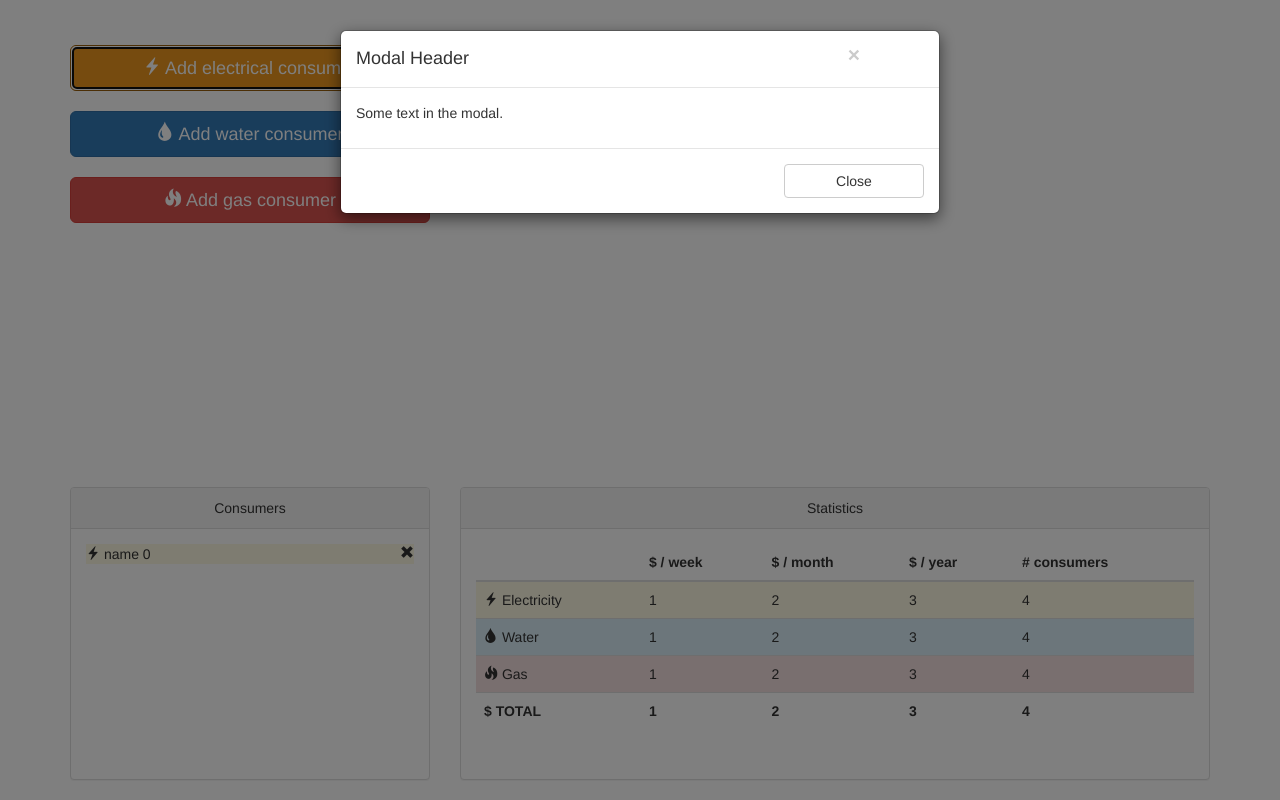
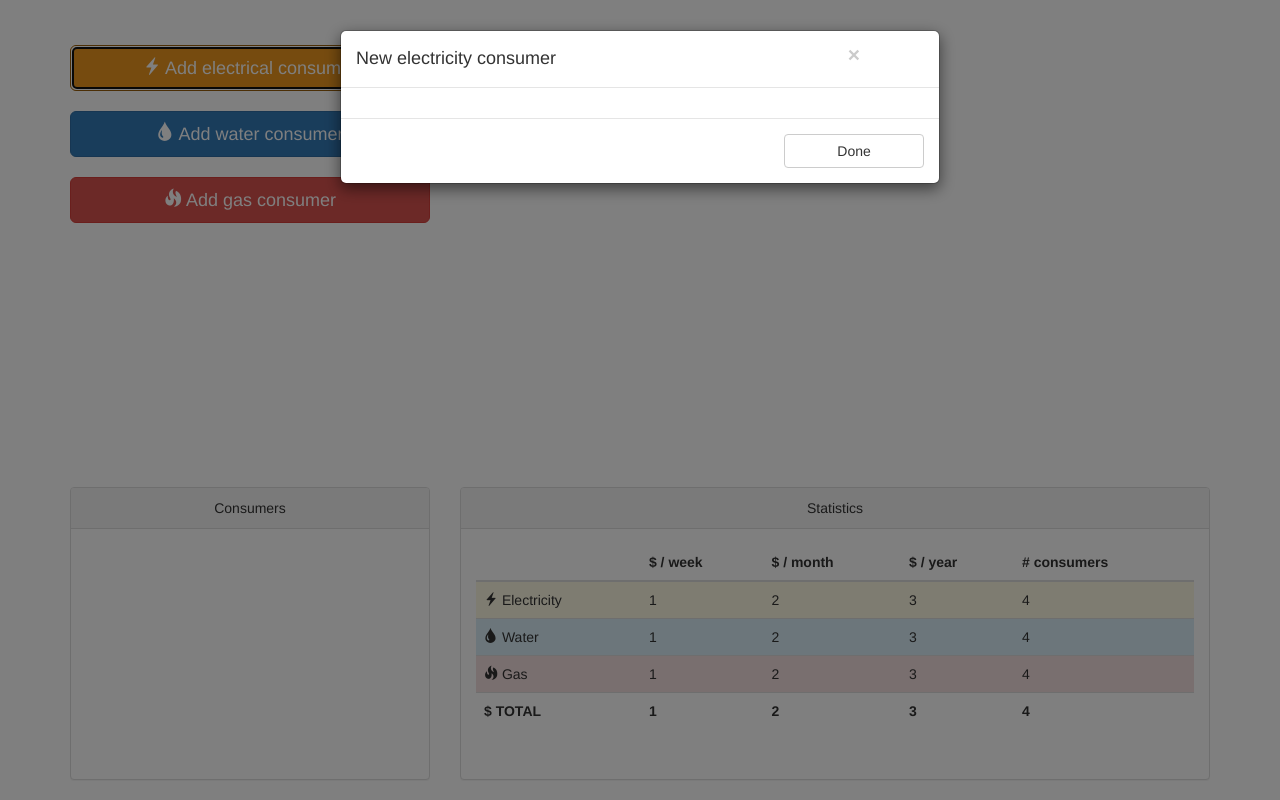
Before and after one commit to Matei94/IntelligentHouse, a website: page index.html in a window 1280 px wide. Both pictures are taken after a click on the button "Add electrical consumer". Drawn offline with nearby package versions, Linux system fonts and the light colour scheme; some packages are replaced by stand-ins of ours.

Commit message:
modal works

```diff
--- a/index.html
+++ b/index.html
@@ -123,20 +123,20 @@
       <!-- Consumers + Statistics END -->
 
       <!-- Modal -->
-      <div class="modal fade" id="myModal" role="dialog">
+      <div id="myModal" class="modal fade" role="dialog">
         <div class="modal-dialog">
 
           <!-- Modal content-->
           <div class="modal-content">
             <div class="modal-header">
               <button type="button" class="close" data-dismiss="modal">&times;</button>
-              <h4 class="modal-title">Modal Header</h4>
+              <h4 id="add-consumer-header" class="modal-title">Modal Header</h4>
             </div>
-            <div class="modal-body">
-              <p>Some text in the modal.</p>
+            <div id="add-consumer-body" class="modal-body">
+
             </div>
             <div class="modal-footer">
-              <button type="button" class="btn btn-default" data-dismiss="modal">Close</button>
+              <button id="btn-done" type="button" class="btn btn-default" data-dismiss="modal">Done</button>
             </div>
           </div>
 
--- a/public/js/index.js
+++ b/public/js/index.js
@@ -3,17 +3,20 @@
 var gCosumerType = {
     ELECTRICITY: {
         bg: "bg-warning",
-        glyphicon: "glyphicon-flash"
+        glyphicon: "glyphicon-flash",
+        name: "electricity"
     },
 
     WATER: {
         bg: "bg-primary",
-        glyphicon: "glyphicon-tint"
+        glyphicon: "glyphicon-tint",
+        name: "water"
     },
 
     GAS: {
         bg: "bg-danger",
-        glyphicon: "glyphicon-fire"
+        glyphicon: "glyphicon-fire",
+        name: "gas"
     },
 }
 
@@ -28,17 +31,14 @@ var gNumConsumers = 0;
 $(document).ready(function() {
     $('#btn_add_electricity').click(function() {
         addConsumer(gCosumerType.ELECTRICITY);
-        $('#myModal').modal('show');
     });
 
     $('#btn_add_water').click(function() {
         addConsumer(gCosumerType.WATER);
-        $('#myModal').modal('show');
     });
 
     $('#btn_add_gas').click(function() {
         addConsumer(gCosumerType.GAS);
-        $('#myModal').modal('show');
     });
 });
 
@@ -49,7 +49,13 @@ $(document).ready(function() {
 /*** FUNCTIONS ***************************************************************/
 
 function addConsumer(type) {
-    $("#consumers").append(new_consumer(type));
+    $('#add-consumer-header').html('New ' + type.name + ' consumer');
+    $('#myModal').modal('show');
+    $('#btn-done').click(function() {
+        $("#consumers").append(new_consumer(type));
+        $('#myModal').close();
+    });
+
 }
 
 
```
